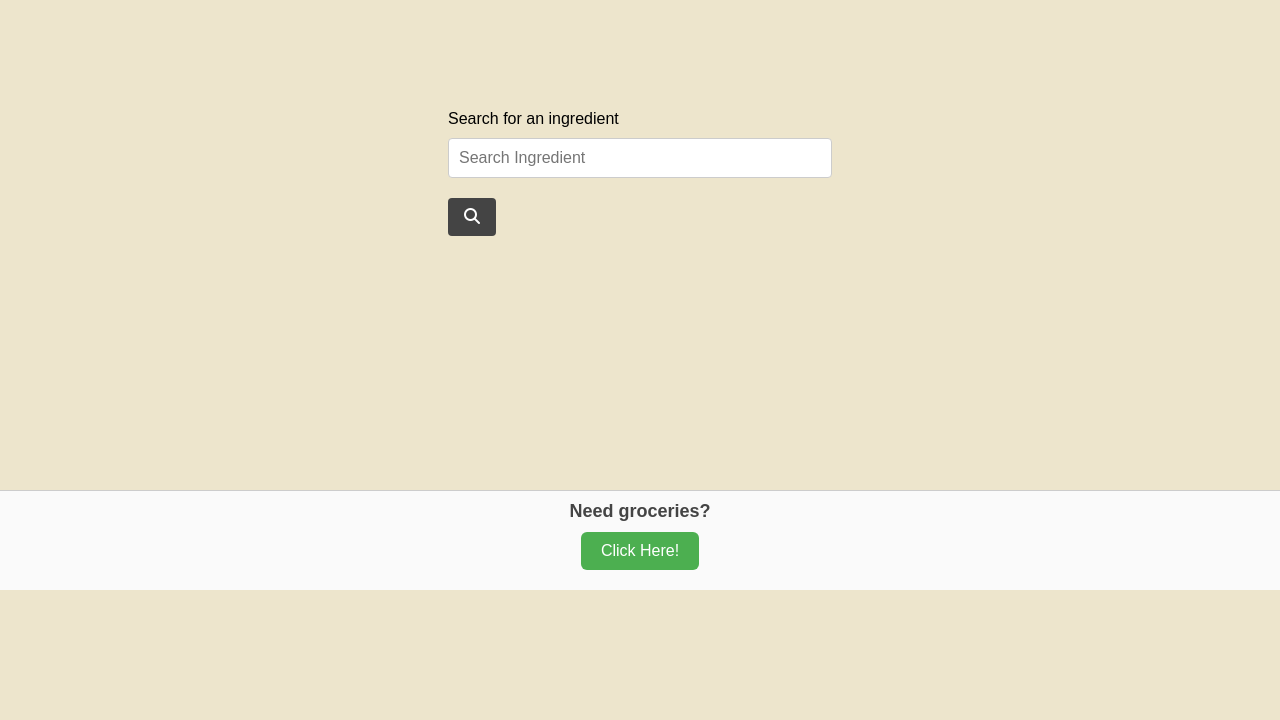
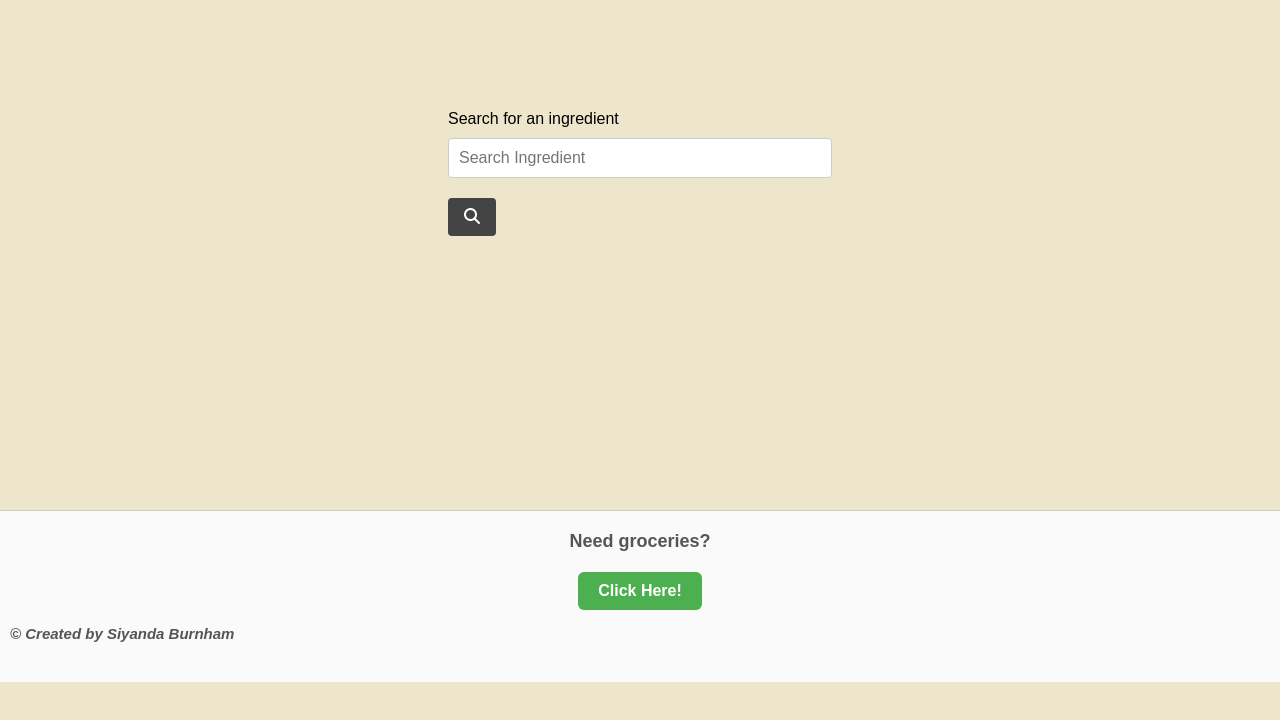
Before and after one commit to SiyandaMaykiso/What-s-Cooking-Project, a plain HTML site: page index.html in a window 1280 px wide. Shown: the part 438-1158 px from the top of the page. Before the commit the page ends 1028 px from the top, so only its background shows below. Drawn offline with nearby package versions, Linux system fonts and the light colour scheme.

Commit message:
Add functions

```diff
--- a/index.html
+++ b/index.html
@@ -44,13 +44,15 @@
 
     <!-- Recipe results -->
     <section class="results" aria-live="polite" aria-label="Search results"></section>
+  </div>
 
-    <!-- Footer grocery finder -->
-    <footer>
-      <p>Need groceries?</p>
-      <button id="findGrocery" aria-label="Find nearby grocery stores">Click Here!</button>
-    </footer>
-  </div>
+  <!-- Footer grocery finder -->
+  <footer style="position: relative; padding: 20px 10px 30px; text-align: center; background-color: #fafafa; border-top: 1px solid #ccc; font-size: 14px; color: #555;">
+    <p style="font-weight: bold; font-size: 18px; margin-bottom: 10px;">Need groceries?</p>
+    <button id="findGrocery" aria-label="Find nearby grocery stores" style="background-color: #4caf50; color: white; padding: 10px 20px; font-size: 18
+    px; border: none; border-radius: 6px; cursor: pointer; transition: background-color 0.3s ease;">Click Here!</button>
+    <p style="margin-top: 15px; font-size: 15px; color: #555; text-align: left; font-style: italic;">&copy;  Created by Siyanda Burnham</p>
+  </footer>
 
   <!-- Scripts -->
   <script src="https://cdnjs.cloudflare.com/ajax/libs/jquery/3.6.3/jquery.min.js"></script>
--- a/style.css
+++ b/style.css
@@ -206,14 +206,21 @@
   }
 
   footer button {
-    background-color: #4caf50;
+    background-color: #ff7043;
     color: white;
-    padding: 10px 20px;
+    padding: 8px 16px;
+    margin-top: 10px;
+    border-radius: 5px;
+    text-decoration: none;
+    font-weight: bold;
     font-size: 16px;
     border: none;
-    border-radius: 6px;
     cursor: pointer;
-    transition: background-color 0.3s ease;
+    transition: background-color 0.2s ease;
+  }
+
+  footer button:hover {
+    background-color: #ff5722;
   }
 
   footer button:hover {
```
Also changed, not shown: 1 other file.
